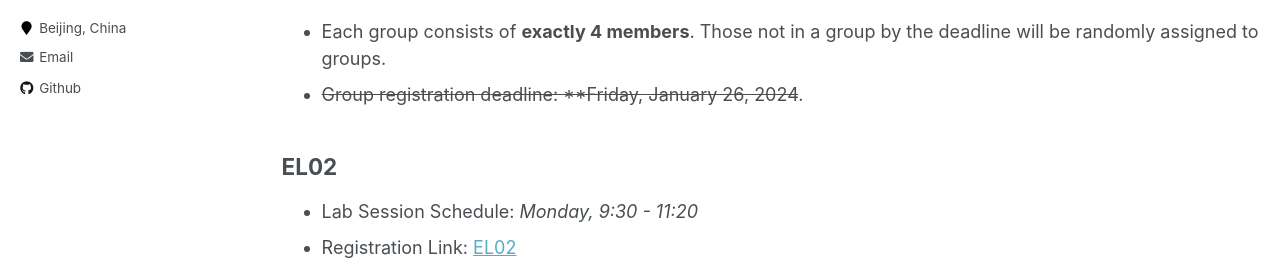
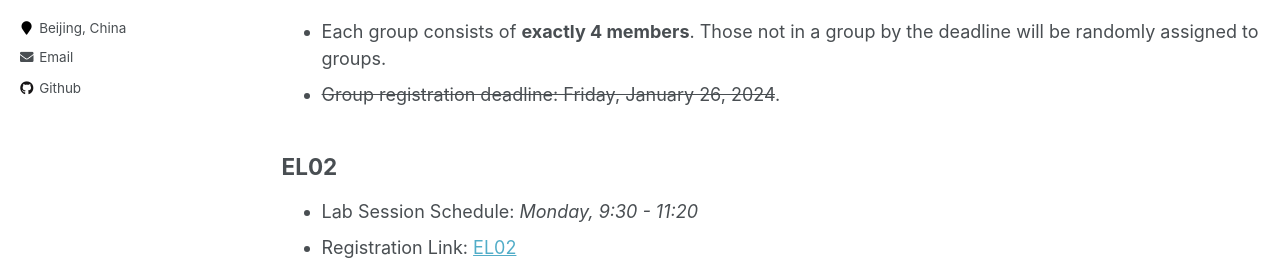
Before and after one commit to baopj/baopj.github.io, a Jekyll site: the page built from _pages/Course.md, in a window 1280 px wide and 900 px high, scrolled down 763 px. Shown: the part 270-547 px from the top of the window. Built offline with Jekyll 4.4.1, drawn with Linux system fonts in a browser that asks for light colours.

```diff
--- a/_pages/Course.md
+++ b/_pages/Course.md
@@ -26,7 +26,7 @@ To visit this page, you can
 <br />
 # IE0005: Group Formation for Mini Project
 - Each group consists of **exactly 4 members**. Those not in a group by the deadline will be randomly assigned to groups.
-- <del>Group registration deadline: **Friday, January 26, 2024</del>.
+- <del>Group registration deadline: Friday, January 26, 2024</del>.
 
 ## EL02
 - Lab Session Schedule: *Monday, 9:30 - 11:20*
```
